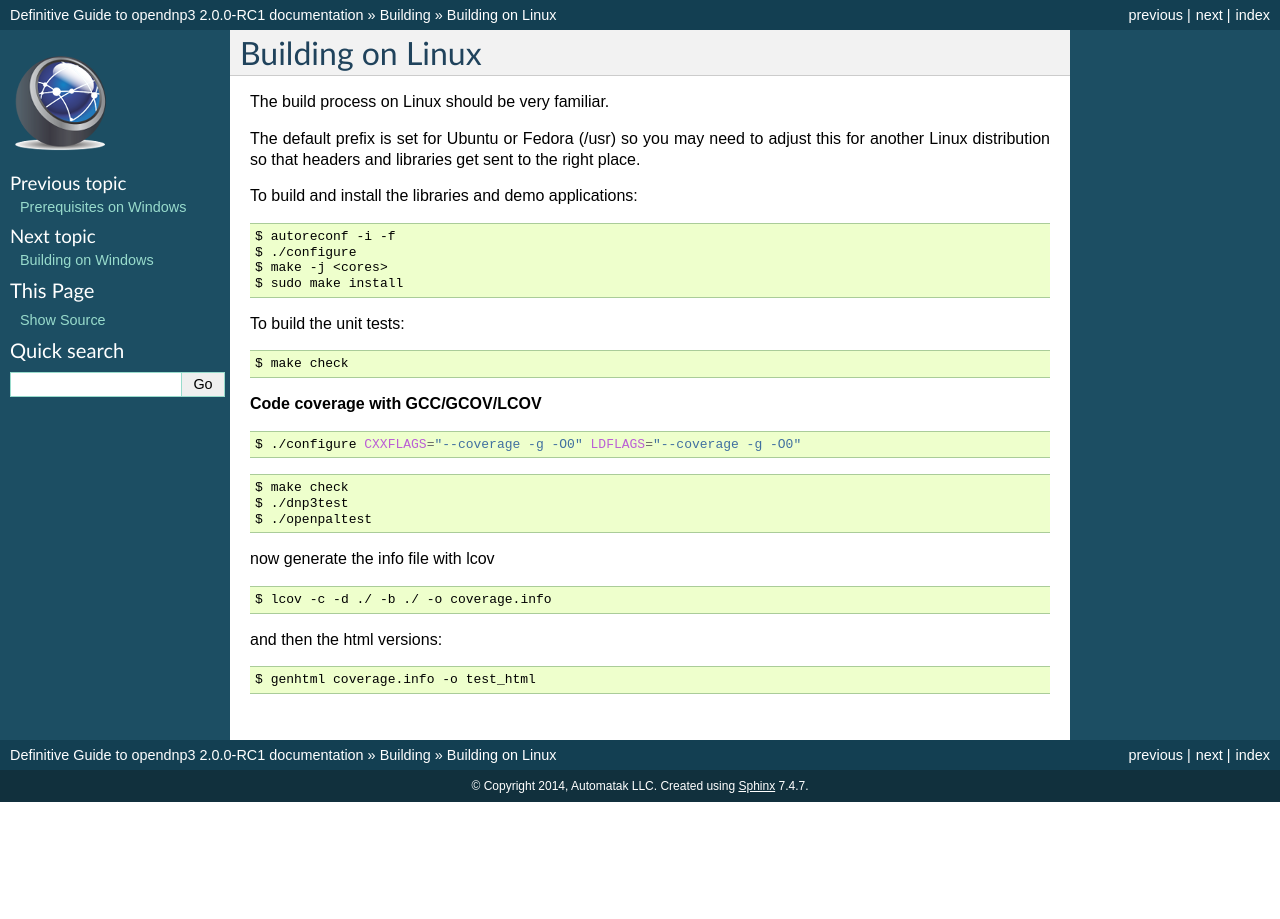
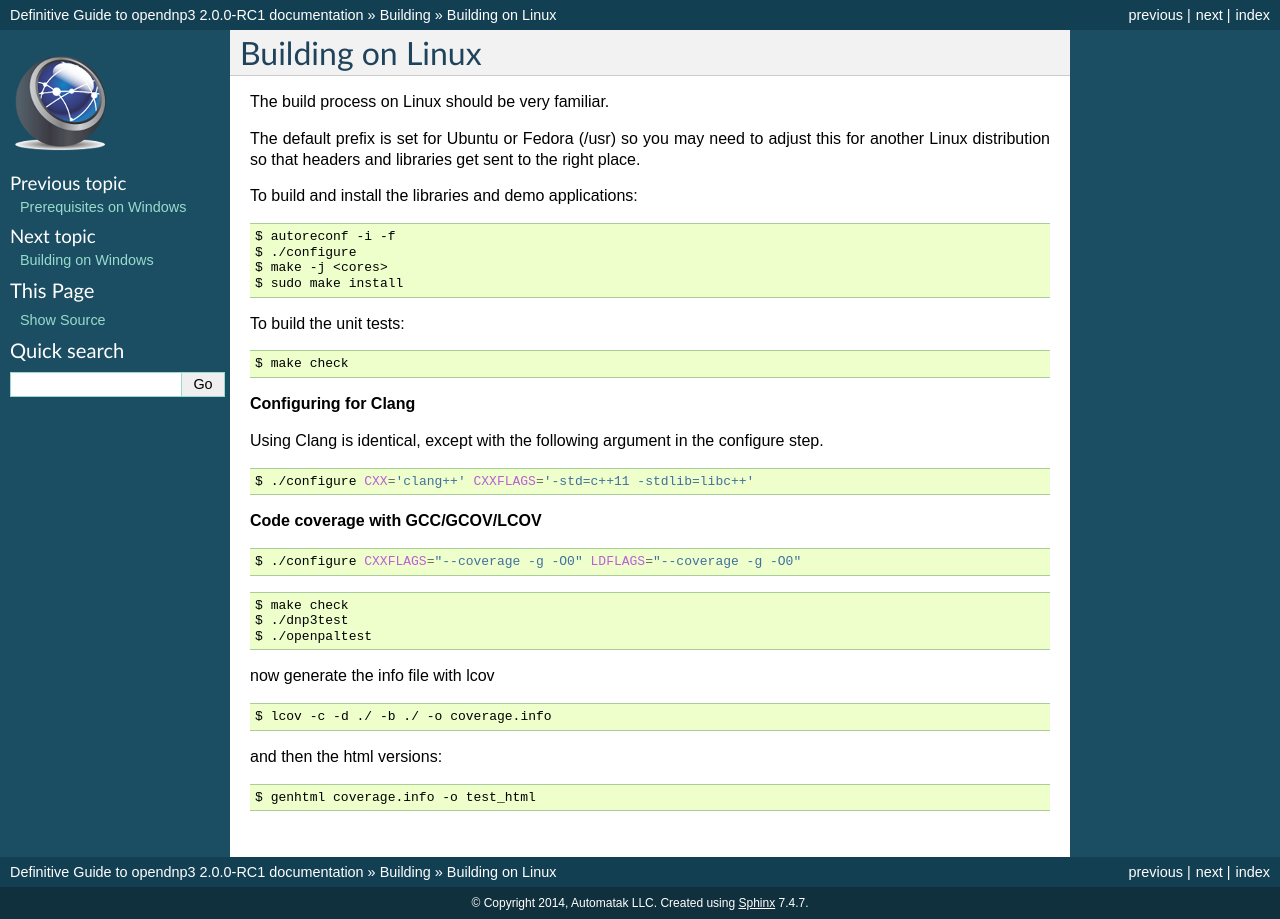
Before and after one commit to dnp3/opendnp3-guide, a Sphinx documentation site: the page built from source/building/building-linux.rst, in a window 1280 px wide. Built offline with Sphinx 7.4.7, drawn with Linux system fonts in a browser that asks for light colours.

Commit message:
added section on Clang

```diff
--- a/source/building/building-linux.rst
+++ b/source/building/building-linux.rst
@@ -20,6 +20,14 @@ To build the unit tests:
 .. code-block:: bash
 
    $ make check
+
+**Configuring for Clang**
+
+Using Clang  is identical, except with the following argument in the configure step.
+
+.. code-block:: bash
+
+  $ ./configure CXX='clang++' CXXFLAGS='-std=c++11 -stdlib=libc++'
 
 **Code coverage with GCC/GCOV/LCOV**
 
--- a/source/building/prerequisites-linux.rst
+++ b/source/building/prerequisites-linux.rst
@@ -2,9 +2,9 @@
 Prerequisites on Linux
 ========================
 
-**g++ 4.7.x or Clang 3.3**
+**C++11 compiler**
 
-The reason the compiler support required is so cutting edge is because of C++11.
+GCC >= 4.7.x or Clang >= 3.3
 
 **GNU autotools**
 
```
